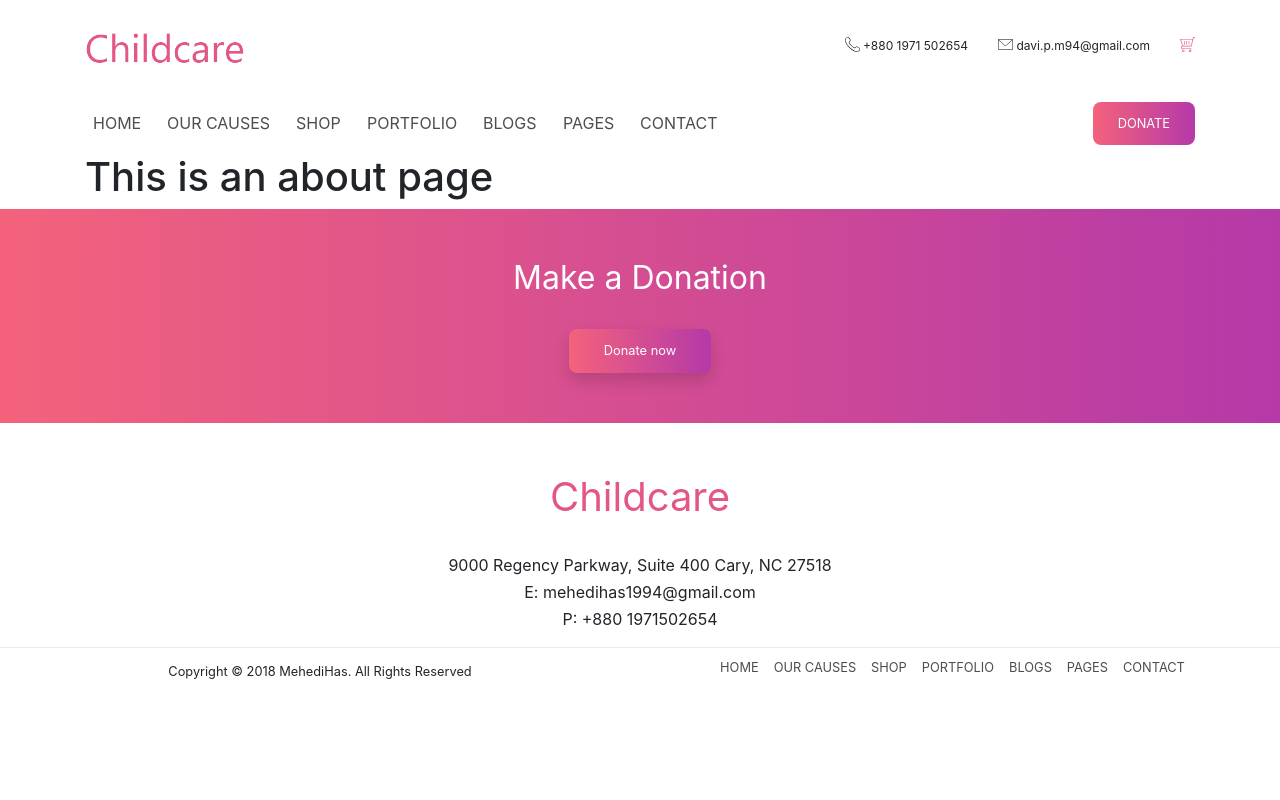
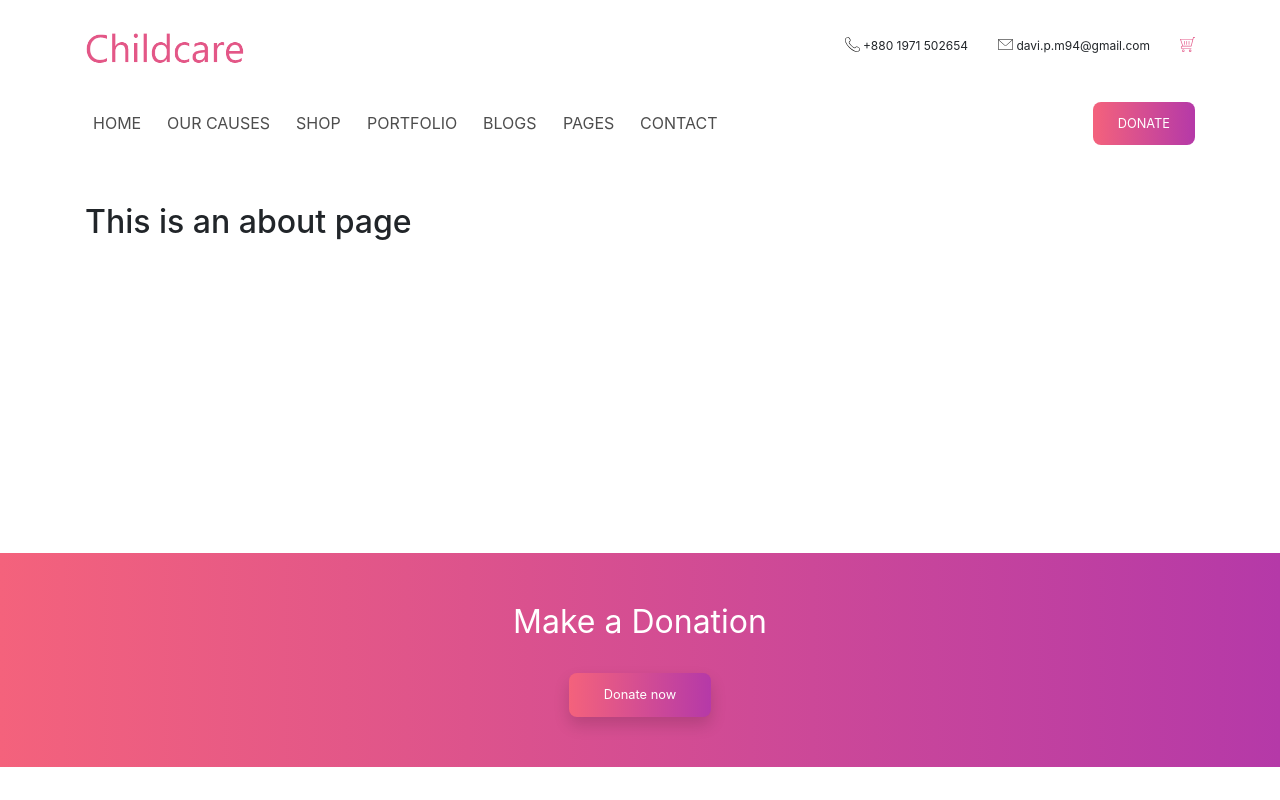
Before and after one commit to davipm/vue-childcare, a Vue app: page /about in a window 1280 px wide. Shown: the top 800 px of the page. Built offline with nearby package versions, Linux system fonts and the light colour scheme.

Commit message:
minor updates

```diff
--- a/src/components/About.vue
+++ b/src/components/About.vue
@@ -3,7 +3,7 @@
     <div class="container">
       <div class="row">
         <div class="col-md-6">
-          <img src="../assets/img/woman-kid.svg" class="about-image" alt="">
+          <img src="../assets/img/woman-kid.svg" class="about-image" alt="Woman Kid">
         </div>
         <div class="col-md-6">
           <div class="about-content">
@@ -14,16 +14,16 @@
               typesetting industry. Lorem Ipsum has been the industry's
               standard dummy text ever since the 1500s,
             </p>
-            <a href="#" class="btn btn-primary">
+            <router-link to="/" class="btn btn-primary">
               Learn More
-            </a>
+            </router-link>
           </div>
         </div>
       </div>
       <div class="row about-card-content">
         <div class="col-md-4 card-spacing">
           <div class="card">
-            <img src="../assets/img/heart.svg" class="card-img" alt="">
+            <img src="../assets/img/heart.svg" class="card-img" alt="Heart">
             <div class="card-body">
               <h5 class="card-title">
                 Send Donation
--- a/src/components/Blog.vue
+++ b/src/components/Blog.vue
@@ -30,7 +30,9 @@
               </p>
             </div>
             <div class="card-footer">
-              <a href="#" class="btn btn-primary">Learn More</a>
+              <router-link to="/" class="btn btn-primary">
+                Learn More
+              </router-link>
             </div>
           </div>
         </div>
@@ -49,22 +51,24 @@
                 <span class="card-info-item">
                   Child
                 </span>
-                <a href="#" class="card-info-share">
+                <router-link to="/" class="card-info-share">
                   <img src="../assets/img/share.svg" class="share-icon" alt="">
-                </a>
+                </router-link>
               </div>
               <p class="card-text">
                 Contrary to popular belief, Lorem Ipsum is not simply
               </p>
             </div>
             <div class="card-footer">
-              <a href="#" class="btn btn-primary">Learn More</a>
+              <router-link to="/" class="btn btn-primary">
+                Learn More
+              </router-link>
             </div>
           </div>
         </div>
         <div class="col-md-4">
           <div class="card shadow">
-            <img src="../assets/img/blog1.png" class="card-img-top" alt="">
+            <img src="../assets/img/blog1.png" class="card-img-top" alt="Blog Image">
             <div class="card-body">
               <h5 class="card-title">
                 The best<br>
@@ -77,23 +81,27 @@
                 <span class="card-info-item">
                   Child
                 </span>
-                <a href="#" class="card-info-share">
-                  <img src="../assets/img/share.svg" class="share-icon" alt="">
-                </a>
+                <router-link to="/" class="card-info-share">
+                  <img src="../assets/img/share.svg" class="share-icon" alt="Blog Image">
+                </router-link>
               </div>
               <p class="card-text">
                 Contrary to popular belief, Lorem Ipsum is not simply
               </p>
             </div>
             <div class="card-footer">
-              <a href="#" class="btn btn-primary">Learn More</a>
+              <router-link to="/" class="btn btn-primary">
+                Learn More
+              </router-link>
             </div>
           </div>
         </div>
       </div>
       <!-- btn centered -->
       <div class="btn-center">
-        <router-link to="/" class="btn btn-primary">View All</router-link>
+        <router-link to="/" class="btn btn-primary">
+          View All
+        </router-link>
       </div>
     </div>
   </div>
--- a/src/components/Campaign.vue
+++ b/src/components/Campaign.vue
@@ -8,7 +8,7 @@
       <div class="row">
         <div class="col-md-12 col-lg-6 pr-lg-0">
           <div class="card">
-            <img src="../assets/img/soldier.png" class="card-img-top" alt="">
+            <img src="../assets/img/soldier.png" class="card-img-top" alt="Soldier Image">
             <div class="card-body shadow-sm">
               <div class="row">
                 <div class="col-md-4">
--- a/src/components/Footer.vue
+++ b/src/components/Footer.vue
@@ -16,39 +16,57 @@
       <div class="container">
         <h2 class="content-title">Childcare</h2>
         <address class="address">
-          <p class="address-item">9000 Regency Parkway, Suite 400 Cary, NC 27518</p>
-          <p class="address-item">E: mehedihas1994@gmail.com</p>
-          <p class="address-item">P: +880 1971502654</p>
+          <p class="address-item">Paupina, Fortaleza/CE - Brazil</p>
+          <p class="address-item">E: davi.p.m94@gmail.com</p>
+          <p class="address-item">P: 55+(85)98880-7304</p>
         </address>
       </div>
       <div class="container-fluid footer-info">
         <div class="row">
           <div class="col-md-6">
-            <small>Copyright © {{ getFullYear }} MehediHas. All Rights Reserved</small>
+            <small>
+              Copyright © {{ getFullYear }} Developed by Davi Pereira.
+              Design by Fulano
+              All Rights Reserved
+            </small>
           </div>
           <div class="col-md-6">
             <nav class="footer-nav">
               <ul class="footer-navbar">
                 <li class="footer-nav-item">
-                  <a href="#" class="footer-nav-link">HOME</a>
+                  <router-link to="/" class="footer-nav-link">
+                    HOME
+                  </router-link>
                 </li>
                 <li class="footer-nav-item">
-                  <a href="#" class="footer-nav-link">OUR CAUSES</a>
+                  <router-link to="/" class="footer-nav-link">
+                    OUR CAUSES
+                  </router-link>
                 </li>
                 <li class="footer-nav-item">
-                  <a href="#" class="footer-nav-link">SHOP</a>
+                  <router-link to="/" class="footer-nav-link">
+                    SHOP
+                  </router-link>
                 </li>
                 <li class="footer-nav-item">
-                  <a href="#" class="footer-nav-link">PORTFOLIO</a>
+                  <router-link to="/" class="footer-nav-link">
+                    PORTFOLIO
+                  </router-link>
                 </li>
                 <li class="footer-nav-item">
-                  <a href="#" class="footer-nav-link">BLOGS</a>
+                  <router-link to="/" class="footer-nav-link">
+                    BLOGS
+                  </router-link>
                 </li>
                 <li class="footer-nav-item">
-                  <a href="#" class="footer-nav-link">PAGES</a>
+                  <router-link to="/" class="footer-nav-link">
+                    PAGES
+                  </router-link>
                 </li>
                 <li class="footer-nav-item">
-                  <a href="#" class="footer-nav-link">CONTACT</a>
+                  <router-link to="/" class="footer-nav-link">
+                    CONTACT
+                  </router-link>
                 </li>
               </ul>
             </nav>
@@ -133,7 +151,7 @@
   }
 
   .footer-nav-link {
-    display: block;
+    display: inline-block;
     font-size: .8rem;
     color: #4D4D4D;
   }
--- a/src/views/About.vue
+++ b/src/views/About.vue
@@ -1,6 +1,9 @@
 <template>
-  <div class="about container">
-    <h1>This is an about page</h1>
+  <div class="about section">
+    <div class="container">
+      <!-- heading -->
+      <h2 class="title">This is an about page</h2>
+    </div>
   </div>
 </template>
 
@@ -11,5 +14,10 @@
 </script>
 
 <style scoped lang="scss">
-
+  .about {
+    position: relative;
+    display: block;
+    padding: 50px 0;
+    min-height: 50vh;
+  }
 </style>
```
